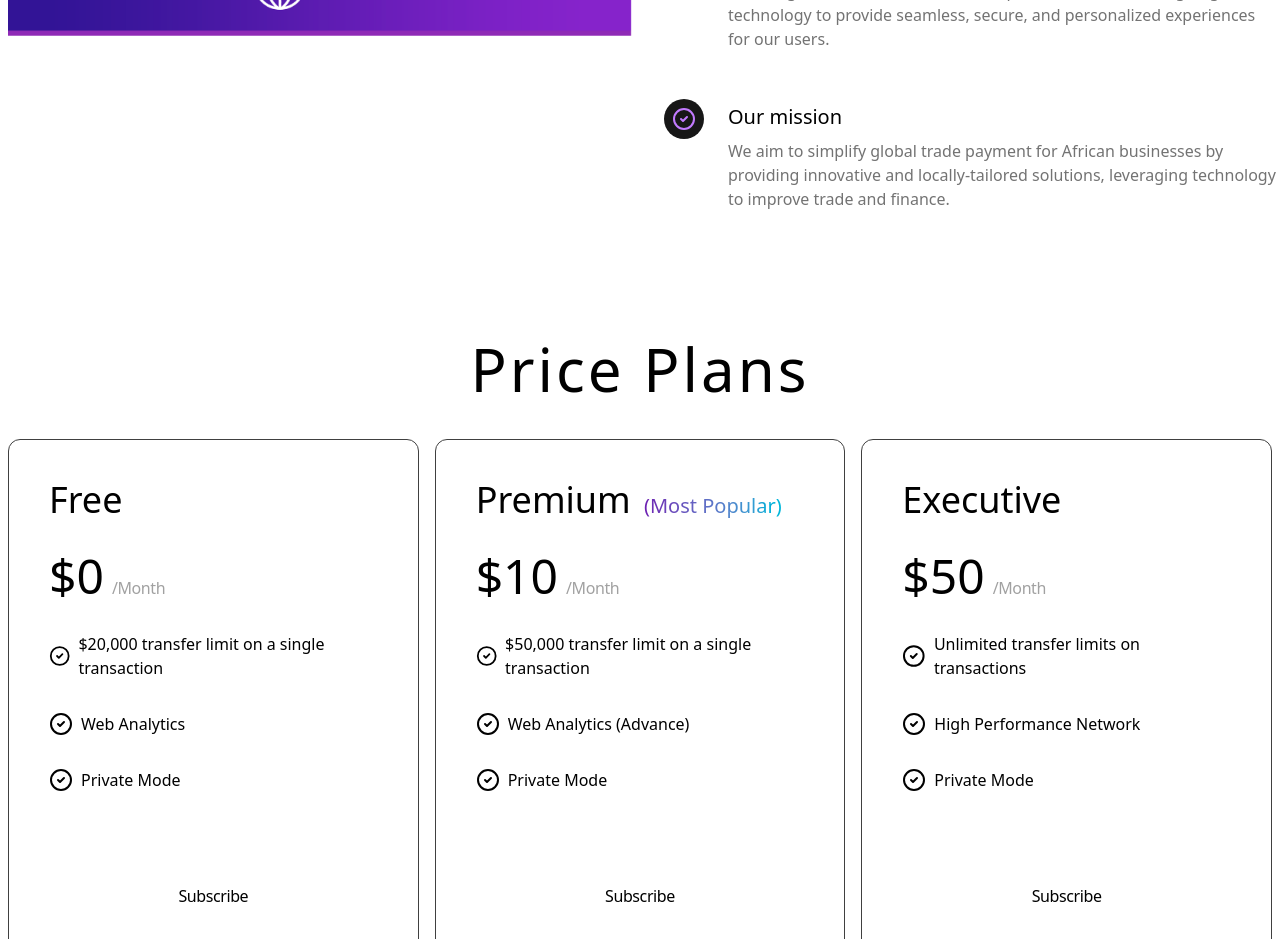
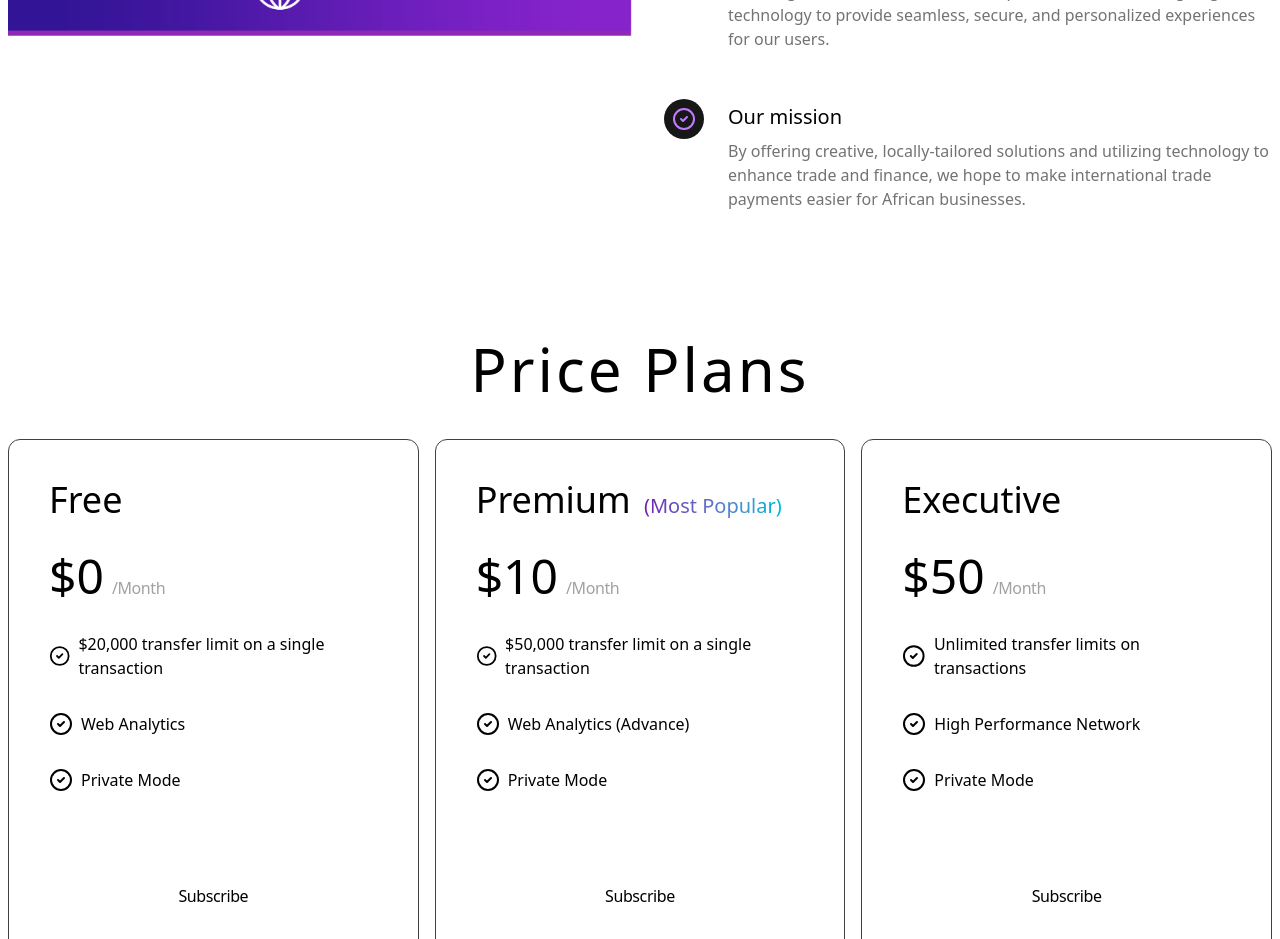
Before and after one commit to urieltetteh97/neopay, a React (Vite) app: page / in a window 1280 px wide. Shown: the part 2120-3059 px from the top of the page. Built offline with nearby package versions, Linux system fonts and the light colour scheme.

Commit message:
mission statement edited

```diff
--- a/src/constants/index.jsx
+++ b/src/constants/index.jsx
@@ -92,7 +92,7 @@ export const checklistItems = [
   {
     title: "Our mission",
     description:
-      "We aim to simplify global trade payment for African businesses by providing innovative and locally-tailored solutions, leveraging technology to improve trade and finance.",
+      "By offering creative, locally-tailored solutions and utilizing technology to enhance trade and finance, we hope to make international trade payments easier for African businesses.",
   },
 
 
```
